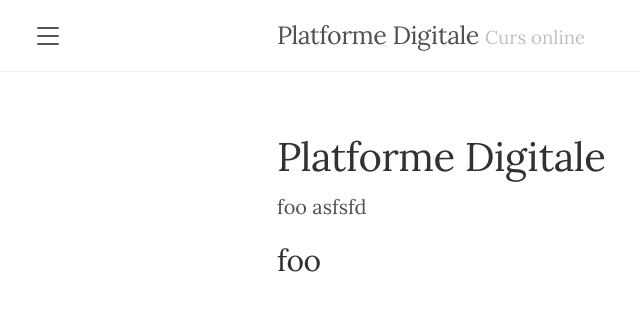
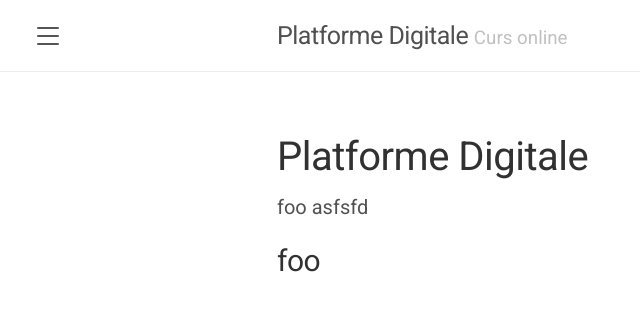
Before and after one commit to flavianana/flavianana.github.io, a Jekyll site: the page built from index.html, in a window 1280 px wide. Shown: the top 311 px of the page, without its empty margins (3-643 px from the left). Built offline with Jekyll 4.4.1, drawn with Linux system fonts in a browser that asks for light colours; comment, search, counter and statistics services are not loaded.

Commit message:
switched to Roboto

```diff
--- a/_includes/head.html
+++ b/_includes/head.html
@@ -13,5 +13,5 @@
 <link rel="stylesheet" href="{{ '/css/poole.css' | absolute_url }}">
 <link rel="stylesheet" href="{{ '/css/lanyon.css' | absolute_url }}">
 <link rel="stylesheet" href="{{ '/css/platforme-digitale.css' | absolute_url }}">
-<link href="https://fonts.googleapis.com/css2?family=Lora:ital,wght@0,400;0,700;1,400&display=swap" rel="stylesheet">
+<link href="https://fonts.googleapis.com/css2?family=Roboto:ital,wght@0,400;0,700;1,400&display=swap" rel="stylesheet">
 </head>
--- a/css/platforme-digitale.css
+++ b/css/platforme-digitale.css
@@ -1,3 +1,3 @@
 * {
-    font-family: 'Lora', serif;
+    font-family: 'Roboto', serif;
 }
```
